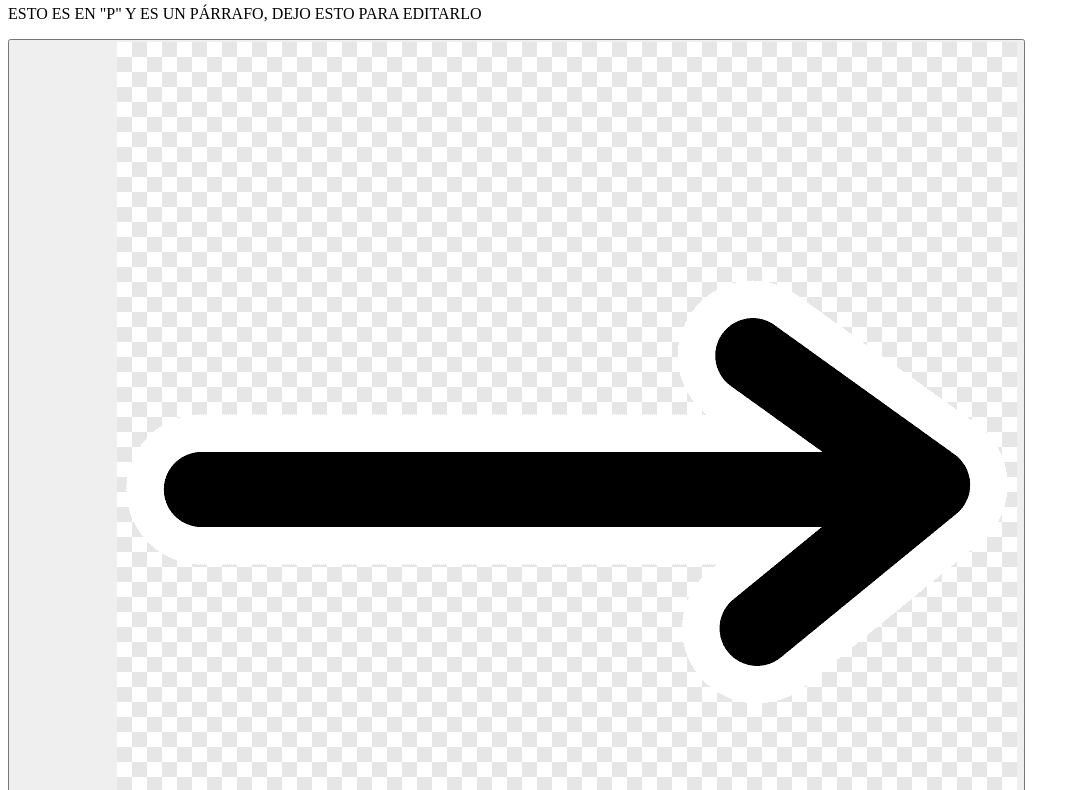
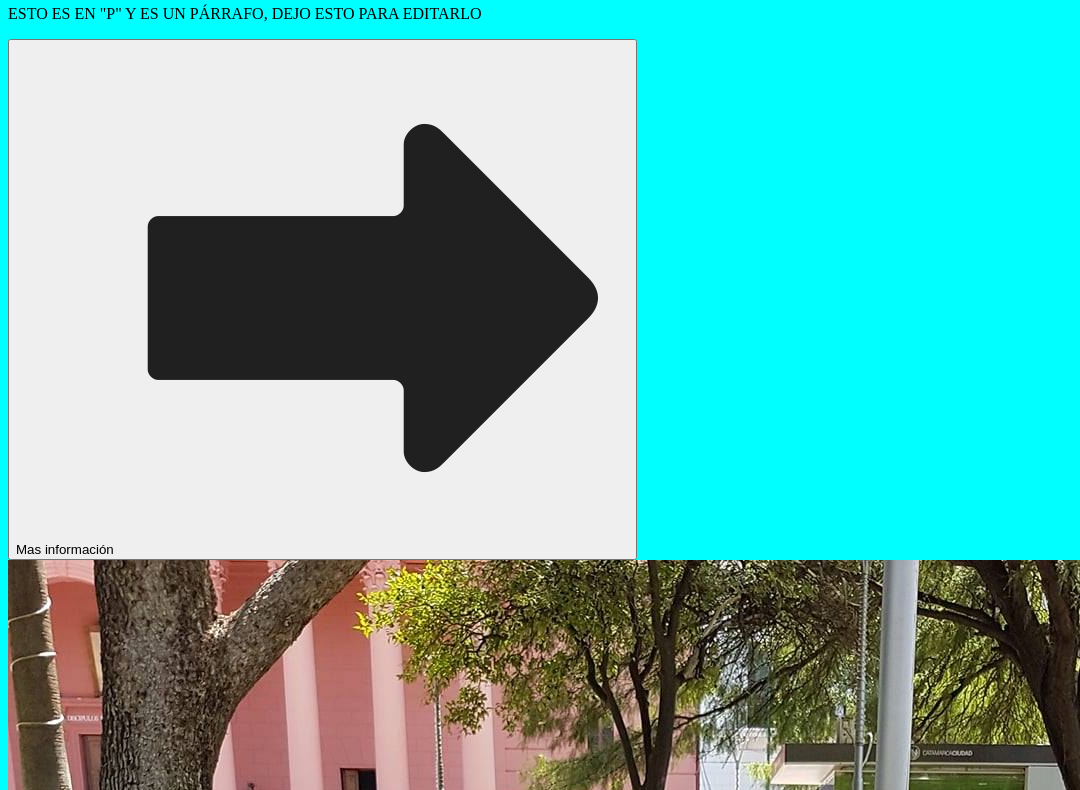
Before and after one commit to AgustinParedes/AgustinParedes.github.io, a plain HTML site: page index.html in a window 1280 px wide. Shown: the part 292-1082 px from the top of the page, without its empty margins (0-1080 px from the left). Drawn offline with Linux system fonts and the light colour scheme.

Commit message:
Se modifico la imagen de flecha

```diff
--- a/estilo.css
+++ b/estilo.css
@@ -0,0 +1,3 @@
+body{
+    background-color: aqua;
+}
--- a/index.html
+++ b/index.html
@@ -25,7 +25,7 @@
             <p>ESTO ES EN "P" Y ES UN PÁRRAFO, DEJO ESTO PARA EDITARLO
 
             </p>
-            <button>Mas información <img src="imagenes/flecha.png" alt=""></button>
+            <button>Mas información <img src="imagenes/flecha1.png" alt=""></button>
         </header>
         <img src="imagenes/yo.jpg" alt="">
         <img src="imagenes/logo.jpeg" alt="">
```
Also changed, not shown: imagenes/flecha.png (deleted), imagenes/flecha1.png (added).
